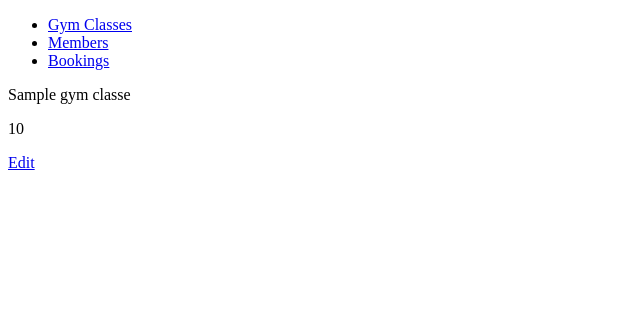
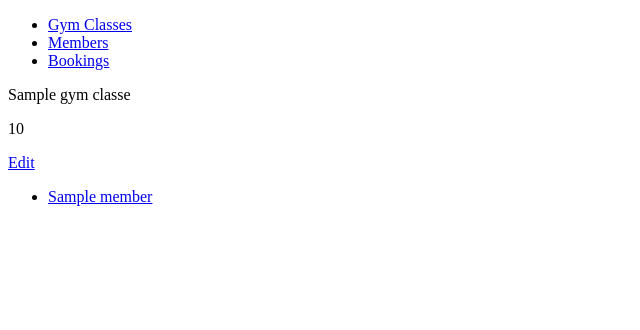
Before and after one commit to maggieAmin/gym_project, a Flask app: page /gym_classes/1 in a window 1280 px wide. Shown: the top 330 px of the page, without its empty margins (0-640 px from the left). Run offline with Flask 2, Linux system fonts and the light colour scheme; a database or web service that is not in the repository returns one stand-in record (values such as "Sample title"); some libraries are stand-ins or nearby versions.

Commit message:
updated gym_classes show and implemented gym_classes controller and repository

```diff
--- a/controllers/gym_class_controller.py
+++ b/controllers/gym_class_controller.py
@@ -2,6 +2,7 @@ from flask import Flask, render_template, request, redirect
 from flask import Blueprint
 from models.gym_class import Gym_class
 import repositories.gym_class_repository as gym_class_repository
+import repositories.booking_repository as booking_repository
 
 gym_classes_blueprint = Blueprint('gym_classes', __name__)
 
@@ -25,7 +26,8 @@ def create_gym_class():
 @gym_classes_blueprint.route("/gym_classes/<id>", methods=['GET'])
 def show_gym_class(id):
     gym_class = gym_class_repository.select(id)
-    return render_template("/gym_classes/show.html", gym_class=gym_class)
+    bookings = booking_repository.select_members_for_class(id)
+    return render_template("/gym_classes/show.html", gym_class=gym_class, bookings=bookings )
 
 @gym_classes_blueprint.route("/gym_classes/<id>/edit", methods=['GET'])
 def edit_gym_class(id):
--- a/repositories/booking_repository.py
+++ b/repositories/booking_repository.py
@@ -40,3 +40,14 @@ def update(booking_id, member_id, gym_class_id):
     sql = "UPDATE bookings SET (member_id, gym_class_id) = (%s, %s) WHERE id=%s"
     values = [member_id, gym_class_id, booking_id]
     run_sql(sql, values)
+
+def select_members_for_class(gym_class_id):
+    bookings = []
+    sql = "SELECT * FROM bookings WHERE gym_class_id=%s"
+    results = run_sql(sql, [gym_class_id])
+    for row in results:
+        member = member_repository.select(row['member_id'])
+        gym_class = gym_class_repository.select(row['gym_class_id'])
+        booking = Booking(member, gym_class, row['id'])
+        bookings.append(booking)
+    return bookings
--- a/templates/gym_classes/show.html
+++ b/templates/gym_classes/show.html
@@ -6,5 +6,12 @@
     <p>{{gym_class.capacity}}</p>
     <p><a href="/gym_classes/{{gym_class.id}}/edit">Edit</a></p>
 </div>
+<ul>
+    {% for booking in bookings %}
+    <li>
+        <p><a href="/bookings/{{booking.id}}/edit">{{ booking.member.name }}</a></p>
+    </li>
+    {% endfor %}
+</ul>
 
 {% endblock %}
```
